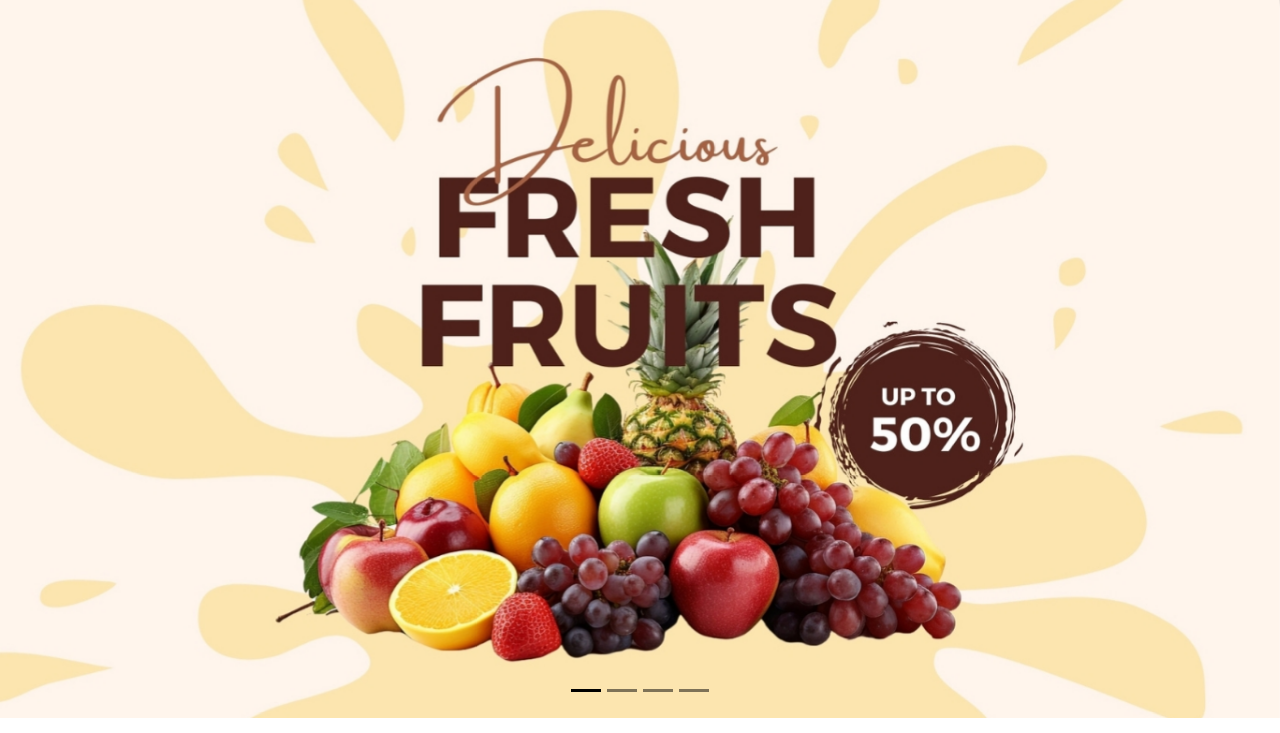
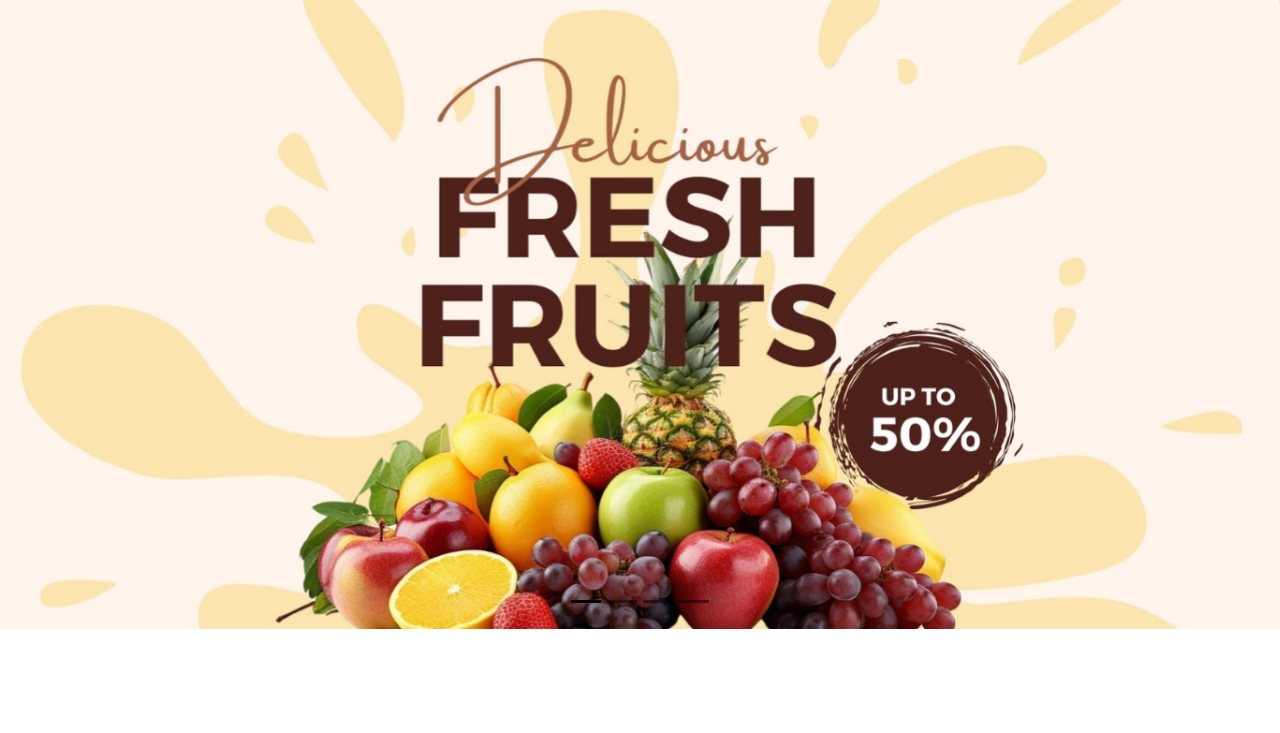
Before and after one commit to ShubhamSinha8081/AgriLink, a PHP site: page / in a window 1280 px wide. Shown: the part 67-800 px from the top of the page. Run offline with PHP 8.4, Linux system fonts and the light colour scheme.

Commit message:
fit image

```diff
--- a/style.css
+++ b/style.css
@@ -36,3 +36,9 @@
   padding: 0%;
   margin: -8px 0 0 0;
 }
+.carousel-inner{
+  height: 630px;
+}
+.carousel-item{
+  object-fit: cover;
+}
```
